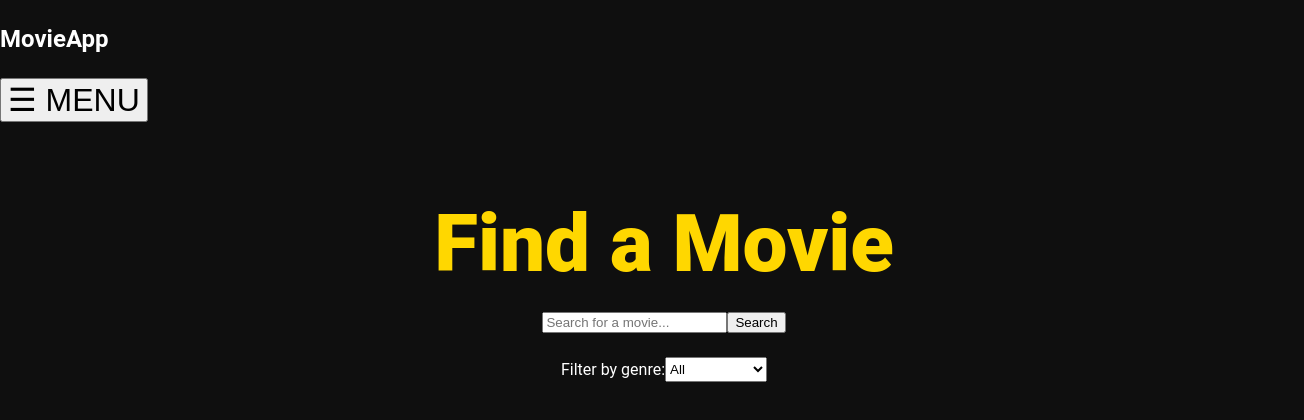
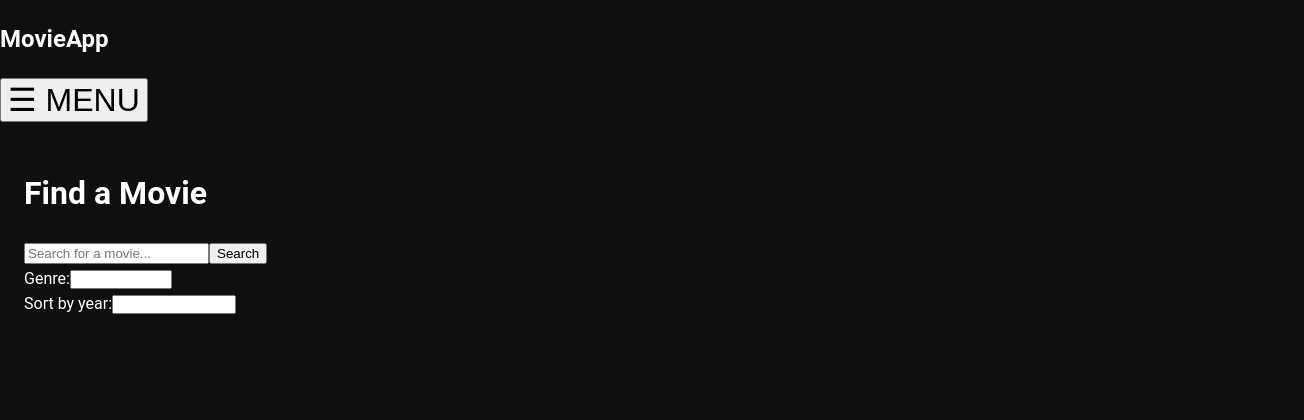
Before and after one commit to meganhodge23/Final-react, a React (Create React App) app: page /search in a window 1280 px wide. Shown: the top 420 px of the page, 1304 px wide, since content can reach past the window. Built offline with nearby package versions, Linux system fonts and the light colour scheme.

Commit message:
my changes

```diff
--- a/src/components/SearchResultsPage.jsx
+++ b/src/components/SearchResultsPage.jsx
@@ -6,30 +6,12 @@ function SearchResultsPage() {
   const [query, setQuery] = useState("");
   const [movies, setMovies] = useState([]);
   const [genre, setGenre] = useState("All");
+  const [sortOrder, setSortOrder] = useState("Newest");
 
   const genres = [
-    "All",
-    "Action",
-    "Adventure",
-    "Animation",
-    "Biography",
-    "Comedy",
-    "Crime",
-    "Documentary",
-    "Drama",
-    "Family",
-    "Fantasy",
-    "History",
-    "Horror",
-    "Music",
-    "Musical",
-    "Mystery",
-    "Romance",
-    "Sci-Fi",
-    "Sport",
-    "Thriller",
-    "War",
-    "Western",
+    "All", "Action", "Adventure", "Animation", "Biography", "Comedy", "Crime",
+    "Documentary", "Drama", "Family", "Fantasy", "History", "Horror", "Music",
+    "Musical", "Mystery", "Romance", "Sci-Fi", "Sport", "Thriller", "War", "Western"
   ];
 
   useEffect(() => {
@@ -41,7 +23,6 @@ function SearchResultsPage() {
         const data = await response.json();
 
         if (data.Search) {
-          // Fetch detailed info for each movie
           const detailedMovies = await Promise.all(
             data.Search.map(async (movie) => {
               const res = await fetch(`https://www.omdbapi.com/?apikey=2b045dad&i=${movie.imdbID}`);
@@ -70,19 +51,27 @@ function SearchResultsPage() {
     ? movies
     : movies.filter((movie) => movie.Genre && movie.Genre.includes(genre));
 
+  const sortedMovies = [...filteredMovies].sort((a, b) => {
+    const yearA = parseInt(a.Year);
+    const yearB = parseInt(b.Year);
+
+    if (isNaN(yearA) || isNaN(yearB)) return 0;
+    return sortOrder === "Newest" ? yearB - yearA : yearA - yearB;
+  });
+
   return (
-    <div className="p-6 text-black bg-black min-h-screen font-roboto">
-      <h1 className="full-width-title">Find a Movie</h1>
+    <div className="p-6 bg-black text-white min-h-screen font-roboto">
+      <h1 className="text-3xl font-bold text-center text-yellow-500 mb-6">Find a Movie</h1>
 
       {/* Search Bar */}
-      <div className="search-box-container">
+      <div className="flex flex-wrap items-center justify-center gap-4 mb-4">
         <input
           type="text"
           value={input}
           onChange={(e) => setInput(e.target.value)}
           onKeyDown={(e) => e.key === "Enter" && handleSearch()}
           placeholder="Search for a movie..."
-          className="w-full max-w-md p-2 rounded-l-md bg-gray-800 text-black focus:outline-none"
+          className="w-full max-w-md p-2 rounded-l-md bg-gray-800 text-white focus:outline-none"
         />
         <button
           onClick={handleSearch}
@@ -92,34 +81,50 @@ function SearchResultsPage() {
         </button>
       </div>
 
-      {/* Genre Filter */}
-      <div className="search-box-container">
-        <label htmlFor="genre" className="mr-2">Filter by genre:</label>
+      {/* Genre & Sort Filters */}
+      <div className="flex flex-wrap justify-center gap-4 mb-6">
+        <div className="flex items-center">
+          <label htmlFor="genre" className="mr-2">Genre:</label>
           <select
             id="genre"
             value={genre}
             onChange={(e) => setGenre(e.target.value)}
-          className="bg-gray-800 text-black px-4 py-2 rounded"
+            className="bg-gray-800 text-white px-4 py-2 rounded"
           >
             {genres.map((g) => (
-            <option key={g} value={g}>
-              {g}
-            </option>
+              <option key={g} value={g}>{g}</option>
             ))}
           </select>
         </div>
 
-      {/* Movie Results */}
+        <div className="flex items-center">
+          <label htmlFor="sortOrder" className="mr-2">Sort by year:</label>
+          <select
+            id="sortOrder"
+            value={sortOrder}
+            onChange={(e) => setSortOrder(e.target.value)}
+            className="bg-gray-800 text-white px-4 py-2 rounded"
+          >
+            <option value="Newest">Newest to Oldest</option>
+            <option value="Oldest">Oldest to Newest</option>
+          </select>
+        </div>
+      </div>
+
+      {/* Results Title */}
       {query && (
         <h2 className="text-xl font-semibold mb-4 text-center">
-          Results for "{query}" {genre !== "All" && `in ${genre}`}
+          Results for "{query}" {genre !== "All" && `in ${genre}`} ({sortedMovies.length})
         </h2>
       )}
 
-      {filteredMovies.length > 0 ? (
-        <div className="movie-card-container">
-          {filteredMovies.map((movie) => (
-            <MovieCard key={movie.imdbID} movie={movie} />
+      {/* Movie Cards Grid */}
+      {sortedMovies.length > 0 ? (
+        <div className="grid gap-6 grid-cols-1 sm:grid-cols-2 md:grid-cols-3 lg:grid-cols-4">
+          {sortedMovies.map((movie) => (
+            <div key={movie.imdbID} className="w-full">
+              <MovieCard movie={movie} />
+            </div>
           ))}
         </div>
       ) : (
```
Lines whose indentation alone changed are shown as unchanged.
